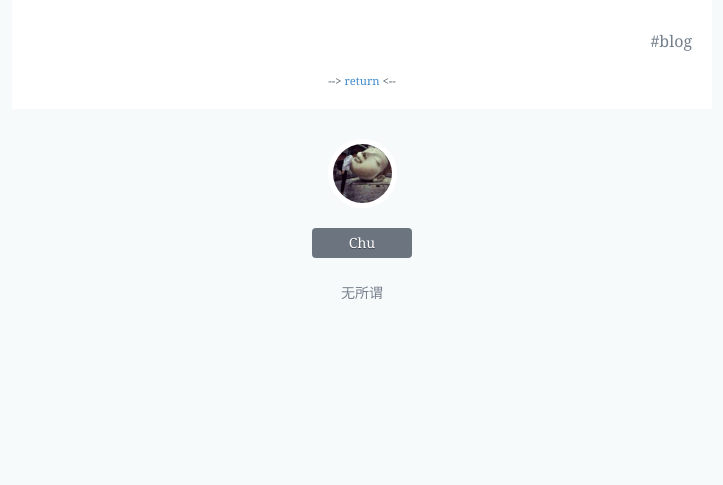
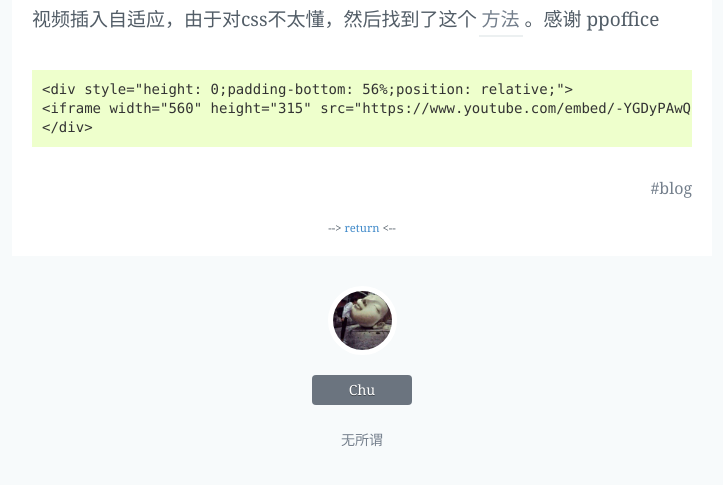
Before and after one commit to bqkc/bqkc.github.io, a Jekyll site: the page built from _posts/blog/2016/2016-09-19-hello-world.md, in a window 1280 px wide. Shown: the part 548-1033 px from the top of the page, without its empty margins (278-1001 px from the left). Built offline with Jekyll 4.4.1, drawn with Linux system fonts in a browser that asks for light colours; before the commit the page ends 900 px from its top, so only the background shows below that.

Commit message:
Update 2016-09-19-hello-world.md

````diff
--- a/_posts/blog/2016/2016-09-19-hello-world.md
+++ b/_posts/blog/2016/2016-09-19-hello-world.md
@@ -15,3 +15,12 @@
 <div style="height: 0;padding-bottom: 56%;position: relative;">
 <iframe width="560" height="315" src="https://www.youtube.com/embed/cgLEFciA7SI" frameborder="0" allowfullscreen="" style="position: absolute;height: 100%;width: 100%;"></iframe>
 </div>
+
+
+视频插入自适应，由于对css不太懂，然后找到了这个[方法](https://github.com/ppoffice/hexo-theme-minos/issues/2)。感谢 ppoffice
+
+```
+<div style="height: 0;padding-bottom: 56%;position: relative;">
+<iframe width="560" height="315" src="https://www.youtube.com/embed/-YGDyPAwQz0" frameborder="0" allowfullscreen="" style="position: absolute;height: 100%;width: 100%;"></iframe>
+</div>
+```
````
